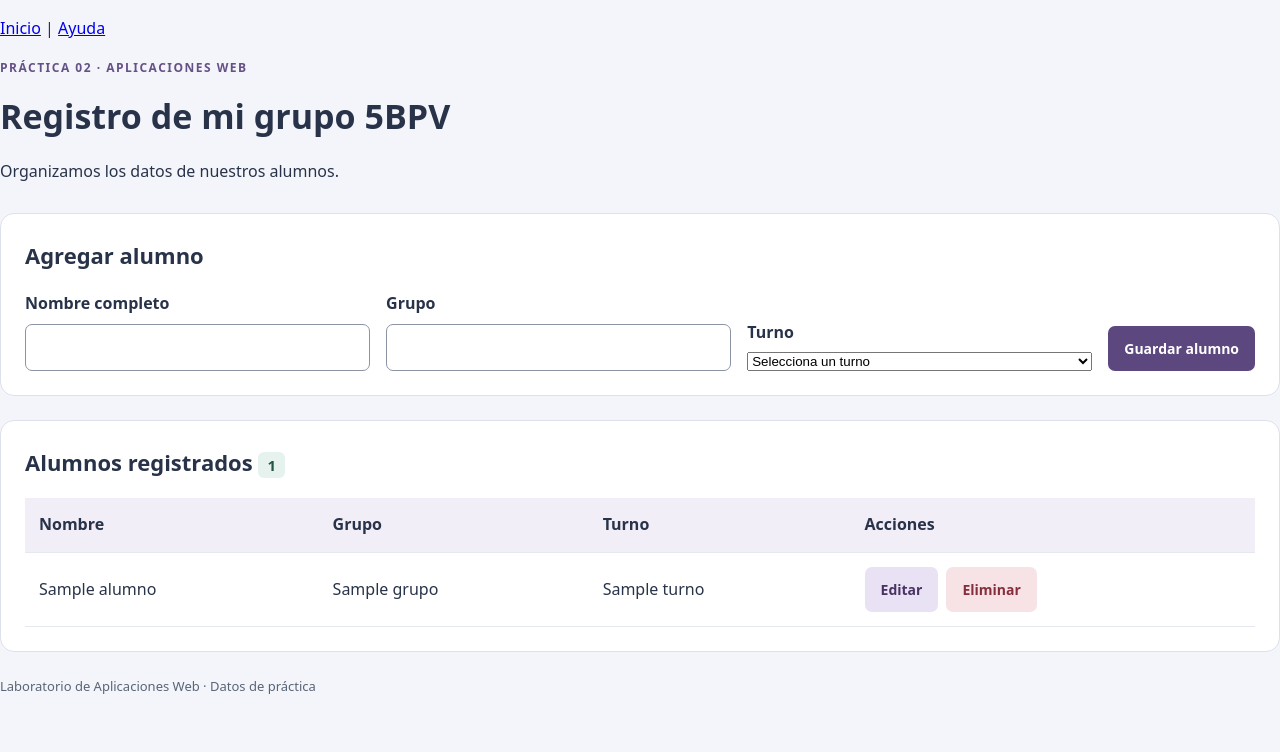
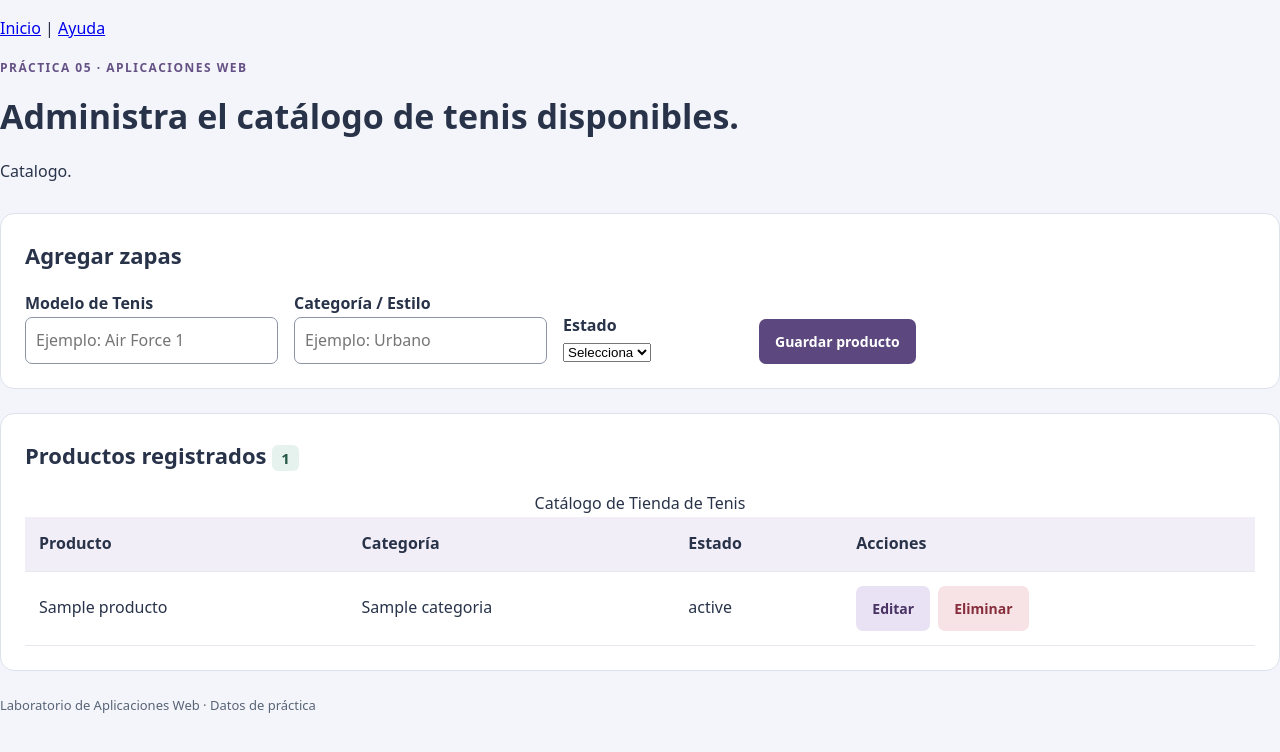
Before and after one commit to P-aola/tienda-tenis, a Flask app: page / in a window 1280 px wide. Shown: the top 752 px of the page. Run offline with Flask 3, Linux system fonts and the light colour scheme; a database or web service that is not in the repository returns one stand-in record (values such as "Sample title").

Commit message:
Tienda de tenis terminada con CRUD y API

```diff
--- a/CRUD_Alumnos/app.py
+++ /dev/null
@@ -1,77 +0,0 @@
-from flask import Flask, render_template, request, redirect, url_for, abort
-from pymongo import MongoClient
-from pymongo.errors import PyMongoError
-from bson import ObjectId
-from datetime import datetime
-
-app = Flask(__name__)
-cliente = MongoClient("mongodb://127.0.0.1:27017/", serverSelectionTimeoutMS=3000)
-base_datos = cliente["escuela_practica"]
-alumnos = base_datos["alumnos"]
-
-def leer_formulario():
-    nombre = request.form.get("nombre", "").strip()
-    grupo = request.form.get("grupo", "").strip()
-    turno = request.form.get("turno", "").strip()
-
-    if not nombre or not grupo or not turno:
-        abort(400, description="Completa nombre, grupo y turno.")
-
-    if len(nombre) > 80 or len(grupo) > 20:
-        abort(400, description="Usa hasta 80 caracteres en nombre y 20 en grupo.")
-
-    if turno not in ["Matutino", "Vespertino"]:
-        abort(400, description="Selecciona un turno válido.")
-
-    return {"nombre": nombre, "grupo": grupo, "turno": turno}
-
-def buscar_alumno(id):
-    if not ObjectId.is_valid(id):
-        abort(404, description="La clave del alumno no es válida.")
-    alumno = alumnos.find_one({"_id": ObjectId(id)})
-    if alumno is None:
-        abort(404, description="Este alumno ya no existe.")
-    return alumno
-
-@app.route("/")
-def inicio():
-    lista = list(alumnos.find().sort("nombre", 1))
-    return render_template("index.html", alumnos=lista)
-
-@app.route("/agregar", methods=["POST"])
-def agregar():
-    datos = leer_formulario()
-    alumnos.insert_one(datos)
-    return redirect(url_for("inicio"))
-
-@app.route("/editar/<id>", methods=["GET", "POST"])
-def editar(id):
-    alumno = buscar_alumno(id)
-    if request.method == "POST":
-        datos = leer_formulario()
-        alumnos.update_one({"_id": alumno["_id"]}, {"$set": datos})
-        return redirect(url_for("inicio"))
-    return render_template("editar.html", alumno=alumno)
-
-@app.route("/eliminar/<id>", methods=["POST"])
-def eliminar(id):
-    alumno = buscar_alumno(id)
-    alumnos.delete_one({"_id": alumno["_id"]})
-    return redirect(url_for("inicio"))
-
-@app.route("/ayuda")
-def ayuda():
-    fecha = datetime.now().strftime("%d/%m/%Y")
-    return render_template("ayuda.html", fecha=fecha)
-
-@app.errorhandler(PyMongoError)
-def error_mongo(error):
-    return render_template("error.html", mensaje="No fue posible trabajar con MongoDB. Revisa que el servicio esté iniciado y vuelve a intentar."), 503
-
-@app.errorhandler(400)
-@app.errorhandler(404)
-def error_peticion(error):
-    return render_template("error.html", mensaje=error.description), error.code
-
-if __name__ == "__main__":
-    app.run(host="127.0.0.1", port=5000, debug=True)
--- a/CRUD_Alumnos/requirements.txt
+++ /dev/null
@@ -1,3 +0,0 @@
-Flask>=3.1,<3.2
-pymongo>=4.10,<5
-gunicorn>=23,<24; platform_system != "Windows"
--- a/CRUD_Alumnos/static/estilos.css
+++ /dev/null
@@ -1 +0,0 @@
-*{box-sizing:border-box}body{font:16px/1.6 system-ui,sans-serif;background:#f4f5fa;color:#283349;margin:0}main{max-width:1050px;margin:auto;padding:38px 22px}header{margin-bottom:28px}h1{font-size:34px;margin:8px 0}h2{font-size:22px;margin:0 0 18px}.etiqueta{font-size:12px;letter-spacing:1.5px;color:#655185;font-weight:700}section{background:white;border:1px solid #dde1eb;border-radius:14px;padding:24px;margin-bottom:24px}.registro{display:flex;gap:16px;align-items:end;flex-wrap:wrap}label{display:flex;flex-direction:column;gap:7px;flex:1;min-width:180px;font-weight:600}input{font:inherit;border:1px solid #8c94a4;border-radius:7px;padding:10px;width:100%}button,.boton{display:inline-block;font:600 14px/1.5 system-ui;border:0;border-radius:7px;padding:12px 16px;background:#5c477e;color:white;text-decoration:none;cursor:pointer}.secundario{background:#e9e2f4;color:#493264}.peligro{background:#f7e3e5;color:#872e3d}.acciones{display:flex;gap:8px}.acciones form{margin:0}.tabla{overflow-x:auto}table{width:100%;border-collapse:collapse;text-align:left}th{background:#f2eef8}th,td{padding:14px;border-bottom:1px solid #e5e8ef}.contador{font-size:15px;background:#e5f2ed;color:#255546;border-radius:6px;padding:3px 9px}footer{font-size:13px;color:#586477}input:focus,button:focus-visible,a:focus-visible{outline:3px solid #a789d1;outline-offset:3px}
--- a/CRUD_Alumnos/templates/base.html
+++ /dev/null
@@ -1,21 +0,0 @@
-<!doctype html>
-<html lang="es">
-<head>
-<meta charset="utf-8">
-<meta name="viewport" content="width=device-width, initial-scale=1">
-<title>Registro de mi grupo 5BPV</title>
-<p>
-<a href="{{ url_for('inicio') }}">Inicio</a> |
-<a href="{{ url_for('ayuda') }}">Ayuda</a>
-</p>
-<header>
-<p class="etiqueta">PRÁCTICA 02 · APLICACIONES WEB</p>
-<h1>Registro de mi grupo 5BPV</h1>
-<p>Organizamos los datos de nuestros alumnos.</p>
-<link rel="stylesheet" href="{{ url_for('static', filename='estilos.css') }}">
-</header>
-{% block contenido %}{% endblock %}
-<footer>Laboratorio de Aplicaciones Web · Datos de práctica</footer>
-</main>
-</body>
-</html>
--- a/CRUD_Alumnos/templates/error.html
+++ /dev/null
@@ -1 +0,0 @@
-{% extends 'base.html' %}{% block contenido %}<section><h2>Revisemos un detalle</h2><p role="alert">{{ mensaje }}</p><a class="boton" href="{{ url_for('inicio') }}">Volver al inicio</a><p>Si estabas completando un formulario, puedes usar el botón Atrás del navegador para revisarlo.</p></section>{% endblock %}
--- a/CRUD_Alumnos/templates/index.html
+++ /dev/null
@@ -1,52 +0,0 @@
-{% extends 'base.html' %}
-{% block contenido %}
-<section>
-<h2>Agregar alumno</h2>
-<form method="post" action="{{ url_for('agregar') }}" class="registro">
-<label>Nombre completo
-<input name="nombre" required maxlength="80">
-</label>
-<label>Grupo
-<input name="grupo" required maxlength="20">
-</label>
-<label>Turno
-<select name="turno" required>
-<option value="">Selecciona un turno</option>
-<option value="Matutino">Matutino</option>
-<option value="Vespertino">Vespertino</option>
-</select>
-</label>
-<button>Guardar alumno</button>
-</form>
-</section>
-<section>
-<h2>Alumnos registrados <span class="contador">{{ alumnos|length }}</span></h2>
-<div class="tabla">
-<table>
-<thead><tr>
-<th>Nombre</th><th>Grupo</th><th>Turno</th><th>Acciones</th>
-</tr></thead>
-<tbody>
-{% for alumno in alumnos %}
-<tr>
-<td>{{ alumno.nombre }}</td>
-<td>{{ alumno.grupo }}</td>
-<td>{{ alumno.get('turno', 'Sin asignar') }}</td>
-<td><div class="acciones">
-<a class="boton secundario"
-href="{{ url_for('editar', id=alumno._id) }}">Editar</a>
-<form method="post"
-action="{{ url_for('eliminar', id=alumno._id) }}"
-onsubmit="return confirm('¿Eliminar este alumno?');">
-<button class="peligro">Eliminar</button>
-</form>
-</div></td>
-</tr>
-{% else %}
-<tr><td colspan="4">Todavía no hay alumnos registrados.</td></tr>
-{% endfor %}
-</tbody>
-</table>
-</div>
-</section>
-{% endblock %}
--- a/app.py
+++ b/app.py
@@ -1,4 +1,5 @@
 from flask import Flask, render_template, request, redirect, url_for, abort
+from flask import jsonify
 from pymongo import MongoClient
 from pymongo.errors import PyMongoError
 from bson import ObjectId
@@ -6,24 +7,25 @@ from datetime import datetime
 
 app = Flask(__name__)
 cliente = MongoClient("mongodb://127.0.0.1:27017/", serverSelectionTimeoutMS=3000)
-base_datos = cliente["escuela_practica"]
-alumnos = base_datos["alumnos"]
+base_datos = cliente["tienda_tenis"]
+alumnos = base_datos["productos"]
 
-def leer_formulario():
-    nombre = request.form.get("nombre", "").strip()
-    grupo = request.form.get("grupo", "").strip()
-    turno = request.form.get("turno", "").strip()
-
-    if not nombre or not grupo or not turno:
-        abort(400, description="Completa nombre, grupo y turno.")
-
-    if len(nombre) > 80 or len(grupo) > 20:
-        abort(400, description="Usa hasta 80 caracteres en nombre y 20 en grupo.")
-
-    if turno not in ["Matutino", "Vespertino"]:
-        abort(400, description="Selecciona un turno válido.")
-
-    return {"nombre": nombre, "grupo": grupo, "turno": turno}
+def leer_formulario(datos=None):
+    if datos is None:
+        datos = request.form
+    campos = ("nombre", "categoria", "estado")
+    if any(not isinstance(datos.get(c, ""), str) for c in campos):
+        abort(400, description="Los campos deben contener texto.")
+    nombre = datos.get("nombre", "").strip()
+    categoria = datos.get("categoria", "").strip()
+    estado = datos.get("estado", "").strip()
+    if not nombre or not categoria or not estado:
+        abort(400, description="Completa nombre, categoría y estado.")
+    if len(nombre) > 80 or len(categoria) > 20:
+        abort(400, description="Máximo: nombre 80 y categoría 20.")
+    if estado not in ["Disponible", "Agotado"]:
+        abort(400, description="Selecciona un estado válido.")
+    return {"nombre": nombre, "categoria": categoria, "estado": estado}
 
 def buscar_alumno(id):
     if not ObjectId.is_valid(id):
@@ -73,5 +75,53 @@ def error_mongo(error):
 def error_peticion(error):
     return render_template("error.html", mensaje=error.description), error.code
 
+def producto_json(producto):
+    return {
+        "id": str(producto["_id"]),
+        "nombre": producto["nombre"],
+        "categoria": producto["categoria"],
+        "estado": producto["estado"]
+    }
+
+def leer_json():
+    datos = request.get_json(silent=True)
+    if not isinstance(datos, dict):
+        abort(400, description="Envía un objeto JSON válido.")
+    return leer_formulario(datos)
+
+
+
+@app.route("/api/productos", methods=["GET", "POST"])
+def api_productos():
+    if request.method == "POST":
+        datos = leer_json()
+        resultado = alumnos.insert_one(datos)
+        producto = buscar_alumno(str(resultado.inserted_id))
+        return jsonify(producto_json(producto)), 201
+    lista = alumnos.find().sort("nombre", 1)
+    return jsonify([producto_json(p) for p in lista])
+
+@app.route("/api/productos/<id>", methods=["GET", "PUT", "DELETE"])
+def api_producto(id):
+    producto = buscar_alumno(id)
+    if request.method == "PUT":
+        datos = leer_json()
+        alumnos.update_one({"_id": producto["_id"]}, {"$set": datos})
+        return jsonify(producto_json(buscar_alumno(id)))
+    if request.method == "DELETE":
+        alumnos.delete_one({"_id": producto["_id"]})
+        return "", 204
+    return jsonify(producto_json(producto))
+
+@app.errorhandler(400)
+@app.errorhandler(404)
+@app.errorhandler(405)
+def error_peticion(error):
+    if request.path.startswith("/api/"):
+        return jsonify({"error": error.description}), error.code
+    return render_template(
+        "error.html", mensaje=error.description
+    ), error.code
+
 if __name__ == "__main__":
     app.run(host="127.0.0.1", port=5000, debug=True)
--- a/templates/base.html
+++ b/templates/base.html
@@ -3,15 +3,15 @@
 <head>
 <meta charset="utf-8">
 <meta name="viewport" content="width=device-width, initial-scale=1">
-<title>Registro de mi grupo 5BPV</title>
+<title>SneakerZone</title>
 <p>
 <a href="{{ url_for('inicio') }}">Inicio</a> |
 <a href="{{ url_for('ayuda') }}">Ayuda</a>
 </p>
 <header>
-<p class="etiqueta">PRÁCTICA 02 · APLICACIONES WEB</p>
-<h1>Registro de mi grupo 5BPV</h1>
-<p>Organizamos los datos de nuestros alumnos.</p>
+<p class="etiqueta">PRÁCTICA 05 · APLICACIONES WEB</p>
+<h1>Administra el catálogo de tenis disponibles.</h1>
+<p>Catalogo.</p>
 <link rel="stylesheet" href="{{ url_for('static', filename='estilos.css') }}">
 </header>
 {% block contenido %}{% endblock %}
--- a/templates/index.html
+++ b/templates/index.html
@@ -1,49 +1,53 @@
 {% extends 'base.html' %}
 {% block contenido %}
 <section>
-<h2>Agregar alumno</h2>
+<h2>Agregar zapas</h2>
 <form method="post" action="{{ url_for('agregar') }}" class="registro">
-<label>Nombre completo
-<input name="nombre" required maxlength="80">
-</label>
-<label>Grupo
-<input name="grupo" required maxlength="20">
-</label>
-<label>Turno
-<select name="turno" required>
-<option value="">Selecciona un turno</option>
-<option value="Matutino">Matutino</option>
-<option value="Vespertino">Vespertino</option>
-</select>
-</label>
-<button>Guardar alumno</button>
+<div class="col-md-6">
+    <label for="nombre" class="form-label">Modelo de Tenis</label>
+    <input id="nombre" name="nombre" class="form-control" required maxlength="80" placeholder="Ejemplo: Air Force 1">
+</div>
+<div class="col-md-3">
+    <label for="categoria" class="form-label">Categoría / Estilo</label>
+    <input id="categoria" name="categoria" class="form-control" required maxlength="20" placeholder="Ejemplo: Urbano">
+</div>
+<div class="col-md-3">
+    <label for="estado" class="form-label">Estado</label>
+    <select id="estado" name="estado" class="form-select" required>
+        <option value="">Selecciona</option>
+        <option value="Disponible">Disponible</option>
+        <option value="Agotado">Agotado</option>
+    </select>
+</div>
+<button class="boton">Guardar producto</button>
 </form>
 </section>
 <section>
-<h2>Alumnos registrados <span class="contador">{{ alumnos|length }}</span></h2>
+<h2>Productos registrados <span class="contador">{{ alumnos|length }}</span></h2>
 <div class="tabla">
 <table>
+<caption>Catálogo de Tienda de Tenis</caption>
 <thead><tr>
-<th>Nombre</th><th>Grupo</th><th>Turno</th><th>Acciones</th>
+<th>Producto</th><th>Categoría</th><th>Estado</th><th>Acciones</th>
 </tr></thead>
 <tbody>
 {% for alumno in alumnos %}
 <tr>
 <td>{{ alumno.nombre }}</td>
-<td>{{ alumno.grupo }}</td>
-<td>{{ alumno.get('turno', 'Sin asignar') }}</td>
+<td>{{ alumno.categoria }}</td>
+<td>{{ alumno.get('estado', 'Sin asignar') }}</td>
 <td><div class="acciones">
 <a class="boton secundario"
 href="{{ url_for('editar', id=alumno._id) }}">Editar</a>
 <form method="post"
 action="{{ url_for('eliminar', id=alumno._id) }}"
-onsubmit="return confirm('¿Eliminar este alumno?');">
+onsubmit="return confirm('¿Eliminar este producto?');">
 <button class="peligro">Eliminar</button>
 </form>
 </div></td>
 </tr>
 {% else %}
-<tr><td colspan="4">Todavía no hay alumnos registrados.</td></tr>
+<tr><td colspan="4">Todavía no hay productos. Agrega el primero.</td></tr>
 {% endfor %}
 </tbody>
 </table>
```
Also changed, not shown: CRUD_Alumnos/static/style.css (deleted, +0 -111 lines), CRUD_Alumnos/templates/agregar.html (deleted, +0 -77 lines), CRUD_Alumnos/templates/ayuda.html (deleted, +0 -16 lines), CRUD_Alumnos/templates/editar.html (deleted, +0 -35 lines), templates/editar.html (+20 -18 lines), 1 other file.
